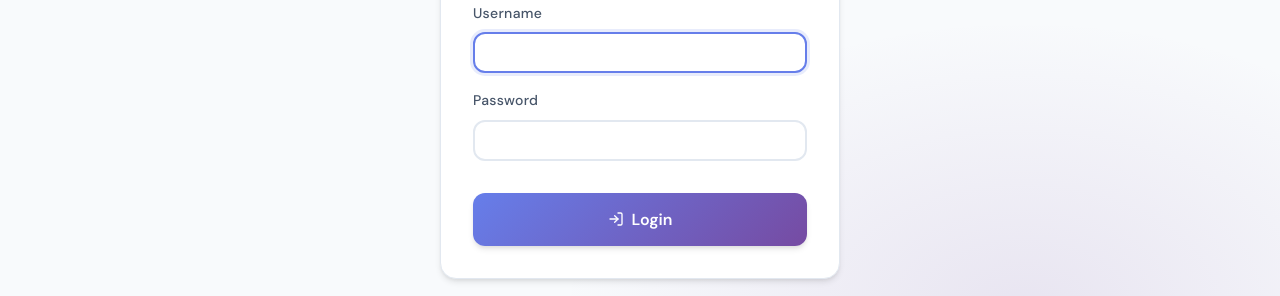
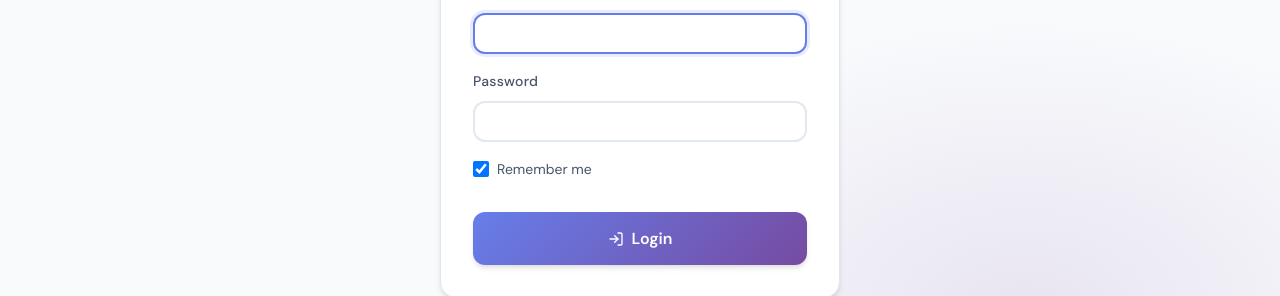
Before and after one commit to Kreuzbube88/heldevtest, a React (Vite) app in the folder frontend/: page / in a window 1280 px wide. Shown: the part 412-708 px from the top of the page. Built offline with nearby package versions, Linux system fonts and the light colour scheme; no server answers.

Commit message:
feat: add 'remember me' checkbox to login page
- Checked: localStorage (persistent), unchecked: sessionStorage (session only)
- Default: checked
- Setup always remembers user

```diff
--- a/frontend/public/locales/de/ui.json
+++ b/frontend/public/locales/de/ui.json
@@ -16,6 +16,7 @@
     "username": "Benutzername",
     "password": "Passwort",
     "loginButton": "Anmelden",
+    "rememberMe": "Eingeloggt bleiben",
     "errorInvalid": "Ungültige Anmeldedaten"
   },
   "dashboard": {
--- a/frontend/public/locales/en/ui.json
+++ b/frontend/public/locales/en/ui.json
@@ -16,6 +16,7 @@
     "username": "Username",
     "password": "Password",
     "loginButton": "Login",
+    "rememberMe": "Remember me",
     "errorInvalid": "Invalid credentials"
   },
   "dashboard": {
--- a/frontend/src/pages/LoginPage.tsx
+++ b/frontend/src/pages/LoginPage.tsx
@@ -9,6 +9,7 @@ import { LogIn } from 'lucide-react';
 export function LoginPage() {
   const [username, setUsername] = useState('');
   const [password, setPassword] = useState('');
+  const [rememberMe, setRememberMe] = useState(true);
   const { t, i18n } = useTranslation();
   const { setAuth } = useAuthStore();
   const { addToast } = useUIStore();
@@ -18,7 +19,7 @@ export function LoginPage() {
 
     try {
       const res = await api.login(username, password) as { user: { language: string }; token: string };
-      setAuth(res.user as Parameters<typeof setAuth>[0], res.token);
+      setAuth(res.user as Parameters<typeof setAuth>[0], res.token, rememberMe);
       void i18n.changeLanguage((res.user as { language: string }).language);
       window.location.href = '/';
     } catch {
@@ -75,7 +76,7 @@ export function LoginPage() {
             />
           </div>
 
-          <div style={{ marginBottom: 'var(--space-xl)' }}>
+          <div style={{ marginBottom: 'var(--space-md)' }}>
             <label>{t('ui:login.password')}</label>
             <input
               type="password"
@@ -83,6 +84,35 @@ export function LoginPage() {
               onChange={(e) => setPassword(e.target.value)}
               required
             />
+          </div>
+
+          <div style={{
+            display: 'flex',
+            alignItems: 'center',
+            gap: 'var(--space-sm)',
+            marginBottom: 'var(--space-xl)',
+          }}>
+            <input
+              type="checkbox"
+              id="rememberMe"
+              checked={rememberMe}
+              onChange={(e) => setRememberMe(e.target.checked)}
+              style={{ width: '16px', height: '16px', cursor: 'pointer', flexShrink: 0 }}
+            />
+            <label
+              htmlFor="rememberMe"
+              style={{
+                margin: 0,
+                cursor: 'pointer',
+                fontSize: 'var(--text-sm)',
+                color: 'var(--color-text-secondary)',
+                textTransform: 'none',
+                letterSpacing: 'normal',
+                fontWeight: 'normal',
+              }}
+            >
+              {t('ui:login.rememberMe')}
+            </label>
           </div>
 
           <button type="submit" className="btn-primary" style={{ width: '100%' }}>
--- a/frontend/src/pages/SetupPage.tsx
+++ b/frontend/src/pages/SetupPage.tsx
@@ -31,7 +31,7 @@ export function SetupPage() {
 
     try {
       const res = await api.setup(username, password, language) as { user: { language: string }; token: string };
-      setAuth(res.user as Parameters<typeof setAuth>[0], res.token);
+      setAuth(res.user as Parameters<typeof setAuth>[0], res.token, true);
       void i18n.changeLanguage((res.user as { language: string }).language);
       window.location.href = '/';
     } catch {
--- a/frontend/src/stores/authStore.ts
+++ b/frontend/src/stores/authStore.ts
@@ -4,7 +4,7 @@ import type { User } from '../types';
 interface AuthState {
   user: User | null;
   token: string | null;
-  setAuth: (user: User, token: string) => void;
+  setAuth: (user: User, token: string, remember?: boolean) => void;
   logout: () => void;
   updateLanguage: (language: string) => void;
   initializeAuth: () => void;
@@ -14,15 +14,18 @@ export const useAuthStore = create<AuthState>((set) => ({
   user: null,
   token: null,
 
-  setAuth: (user, token) => {
-    localStorage.setItem('token', token);
-    localStorage.setItem('user', JSON.stringify(user));
+  setAuth: (user, token, remember = true) => {
+    const storage = remember ? localStorage : sessionStorage;
+    storage.setItem('token', token);
+    storage.setItem('user', JSON.stringify(user));
     set({ user, token });
   },
 
   logout: () => {
     localStorage.removeItem('token');
     localStorage.removeItem('user');
+    sessionStorage.removeItem('token');
+    sessionStorage.removeItem('user');
     set({ user: null, token: null });
   },
 
@@ -30,14 +33,21 @@ export const useAuthStore = create<AuthState>((set) => ({
     set((state) => {
       if (!state.user) return state;
       const updatedUser = { ...state.user, language };
-      localStorage.setItem('user', JSON.stringify(updatedUser));
+      if (localStorage.getItem('user')) localStorage.setItem('user', JSON.stringify(updatedUser));
+      if (sessionStorage.getItem('user')) sessionStorage.setItem('user', JSON.stringify(updatedUser));
       return { user: updatedUser };
     });
   },
 
   initializeAuth: () => {
-    const token = localStorage.getItem('token');
-    const userJson = localStorage.getItem('user');
+    let token = localStorage.getItem('token');
+    let userJson = localStorage.getItem('user');
+
+    if (!token) {
+      token = sessionStorage.getItem('token');
+      userJson = sessionStorage.getItem('user');
+    }
+
     if (token && userJson) {
       try {
         const user = JSON.parse(userJson) as User;
@@ -45,6 +55,8 @@ export const useAuthStore = create<AuthState>((set) => ({
       } catch {
         localStorage.removeItem('token');
         localStorage.removeItem('user');
+        sessionStorage.removeItem('token');
+        sessionStorage.removeItem('user');
       }
     }
   }
```
